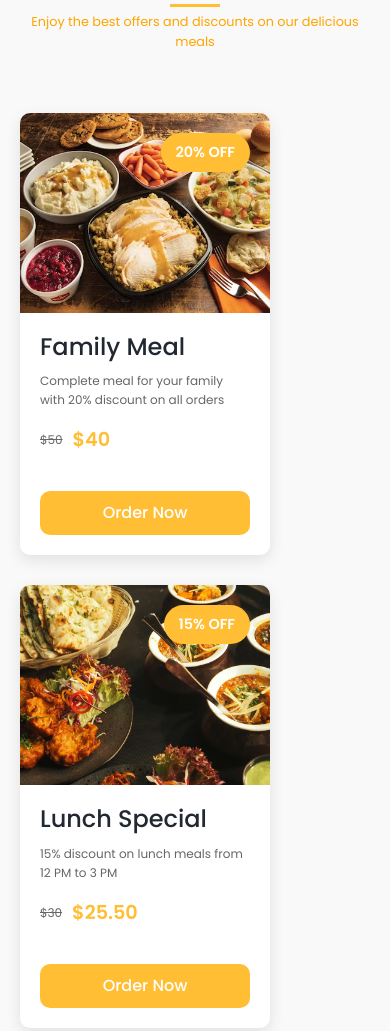
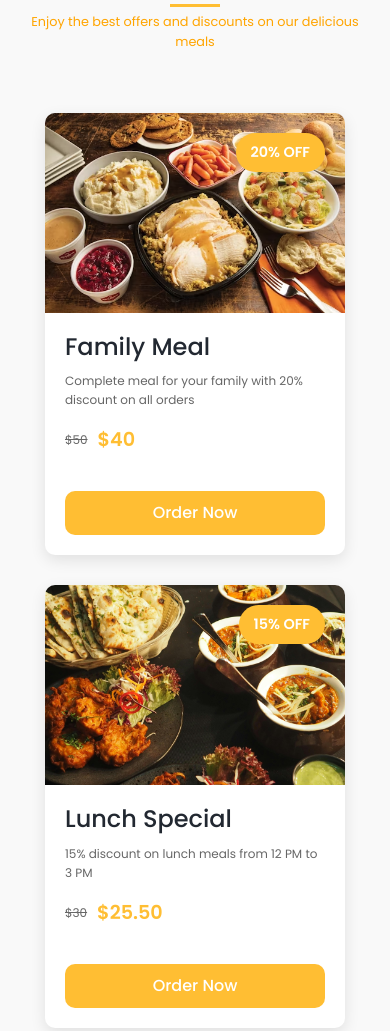
Before and after one commit to Mohamedelshamii/Resto, a plain HTML site: page index.html in a window 390 px wide. Shown: the part 2867-3898 px from the top of the page. Drawn offline with nearby package versions, Linux system fonts and the light colour scheme.

Commit message:
update Offer

```diff
--- a/css/style.css
+++ b/css/style.css
@@ -431,8 +431,8 @@ main {
     }
 
     .offer-card {
-        margin: 0;
-        max-width: 250px;
+        margin: auto;
+        max-width: 300px;
     }
 
     .products {
```
Also changed, not shown: index.html (+1 -0 lines), img/Logo_Resto.png (added).
